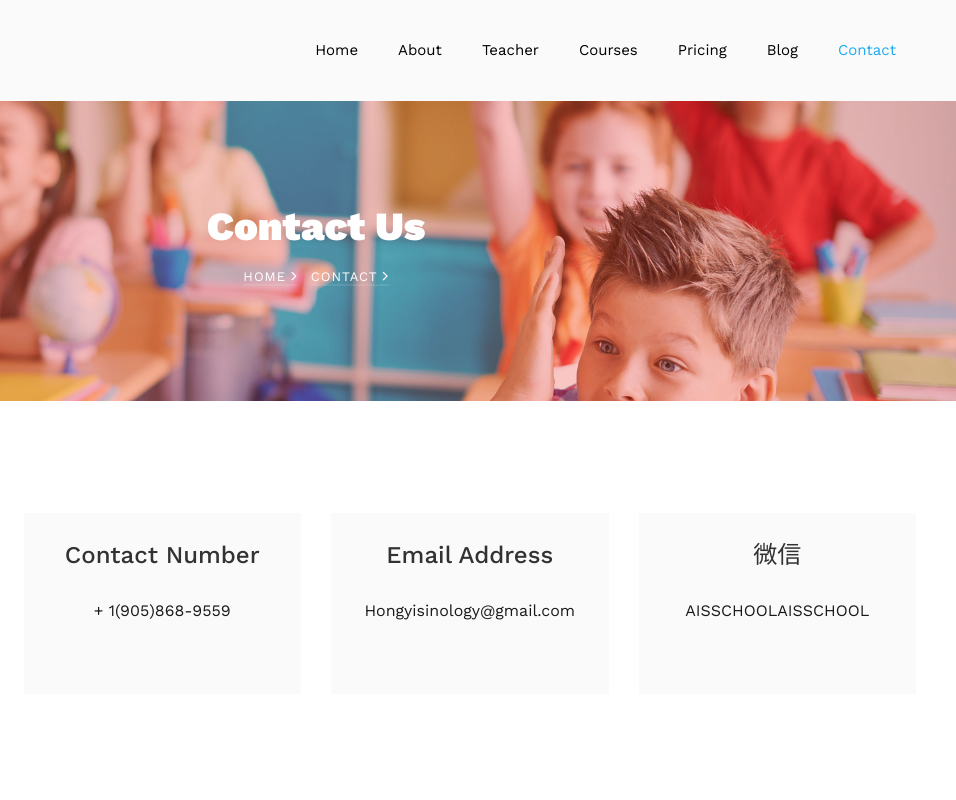
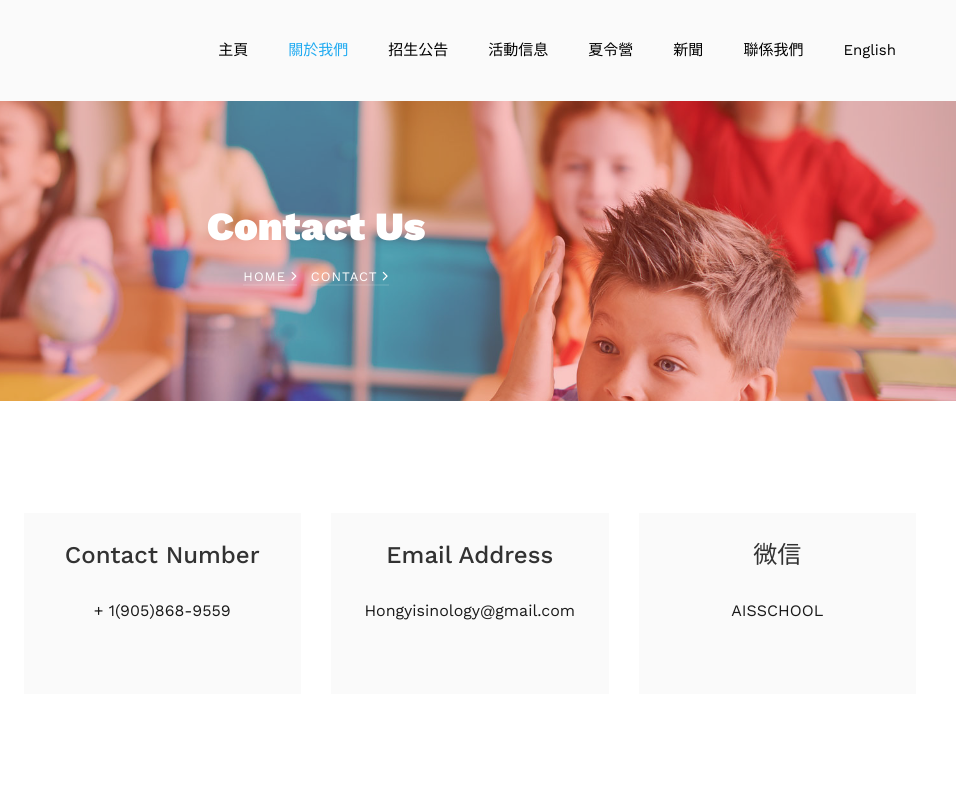
Before and after one commit to l2yao/hongyisinology, a plain HTML site: page contact.html in a window 1280 px wide. Shown: the top 800 px of the page, 324-1280 px from the left. Drawn offline with nearby package versions, Linux system fonts and the light colour scheme; some packages are replaced by stand-ins of ours; no server answers; files whose address does not match are found by name; a web font is replaced by a local one.

Commit message:
Modify Menu and others

```diff
--- a/contact.html
+++ b/contact.html
@@ -1,7 +1,7 @@
 <!DOCTYPE html>
 <html lang="en">
   <head>
-    <title>Kiddos - Free Bootstrap 4 Template by Colorlib</title>
+    <title>弘毅私塾</title>
     <meta charset="utf-8">
     <meta name="viewport" content="width=device-width, initial-scale=1, shrink-to-fit=no">
 
@@ -36,13 +36,14 @@
 	      <!-- <p class="button-custom order-lg-last mb-0"><a href="appointment.html" class="btn btn-secondary py-2 px-3">Make An Appointment</a></p> -->
 	      <div class="collapse navbar-collapse" id="ftco-nav">
 	        <ul class="navbar-nav ml-auto">
-	        	<li class="nav-item"><a href="index.html" class="nav-link pl-0">Home</a></li>
-	        	<li class="nav-item"><a href="about.html" class="nav-link">About</a></li>
-	        	<li class="nav-item"><a href="teacher.html" class="nav-link">Teacher</a></li>
-	        	<li class="nav-item"><a href="courses.html" class="nav-link">Courses</a></li>
-	        	<li class="nav-item"><a href="pricing.html" class="nav-link">Pricing</a></li>
-	        	<li class="nav-item"><a href="blog.html" class="nav-link">Blog</a></li>
-	          <li class="nav-item active"><a href="contact.html" class="nav-link">Contact</a></li>
+	        	<li class="nav-item"><a href="index.html" class="nav-link pl-0">主頁</a></li>
+	        	<li class="nav-item active"><a href="about.html" class="nav-link">關於我們</a></li>
+	        	<li class="nav-item"><a href="teacher.html" class="nav-link">招生公告</a></li>
+	        	<li class="nav-item"><a href="courses.html" class="nav-link">活動信息</a></li>
+	        	<li class="nav-item"><a href="pricing.html" class="nav-link">夏令營</a></li>
+	        	<li class="nav-item"><a href="blog.html" class="nav-link">新聞</a></li>
+	          <li class="nav-item"><a href="contact.html" class="nav-link">聯係我們</a></li>
+			  <li class="nav-item"><a href="contact.html" class="nav-link">English</a></li>
 	        </ul>
 	      </div>
 	    </div>
@@ -85,7 +86,7 @@
           <div class="col-md-3 d-flex">
           	<div class="bg-light align-self-stretch box p-4 text-center">
           		<h3 class="mb-4">微信</h3>
-	            <p><a href="#">AISSCHOOLAISSCHOOL</a></p>
+	            <p><a href="#">AISSCHOOL</a></p>
 	          </div>
           </div>
         </div>
@@ -115,9 +116,10 @@
             </form>
 					</div>
 					<div class="col-md-6 d-flex align-items-stretch">
-						<div id="map"></div>
-					</div>
-				</div>
+
+            <iframe src="https://www.google.com/maps/embed?pb=!1m18!1m12!1m3!1d2878.9330945885436!2d-79.3460995884374!3d43.815747170974305!2m3!1f0!2f0!3f0!3m2!1i1024!2i768!4f13.1!3m3!1m2!1s0x89d4d37086e5c525%3A0xba7f93a6c8805ba0!2sSuite%20301-D%2C%203190%20Steeles%20Ave%20E%2C%20Markham%2C%20ON%20L3R%201G9%2C%20Canada!5e0!3m2!1sen!2sus!4v1741966064575!5m2!1sen!2sus" width="600" height="450" style="border:0;" allowfullscreen="" loading="lazy" referrerpolicy="no-referrer-when-downgrade"></iframe>
+
+
 			</div>
 		</section>
 
```
Also changed, not shown: about.html (+1 -1 lines), blog-single.html (+9 -8 lines), blog.html (+9 -8 lines), courses.html (+9 -8 lines), pricing.html (+9 -8 lines), teacher.html (+9 -8 lines).
